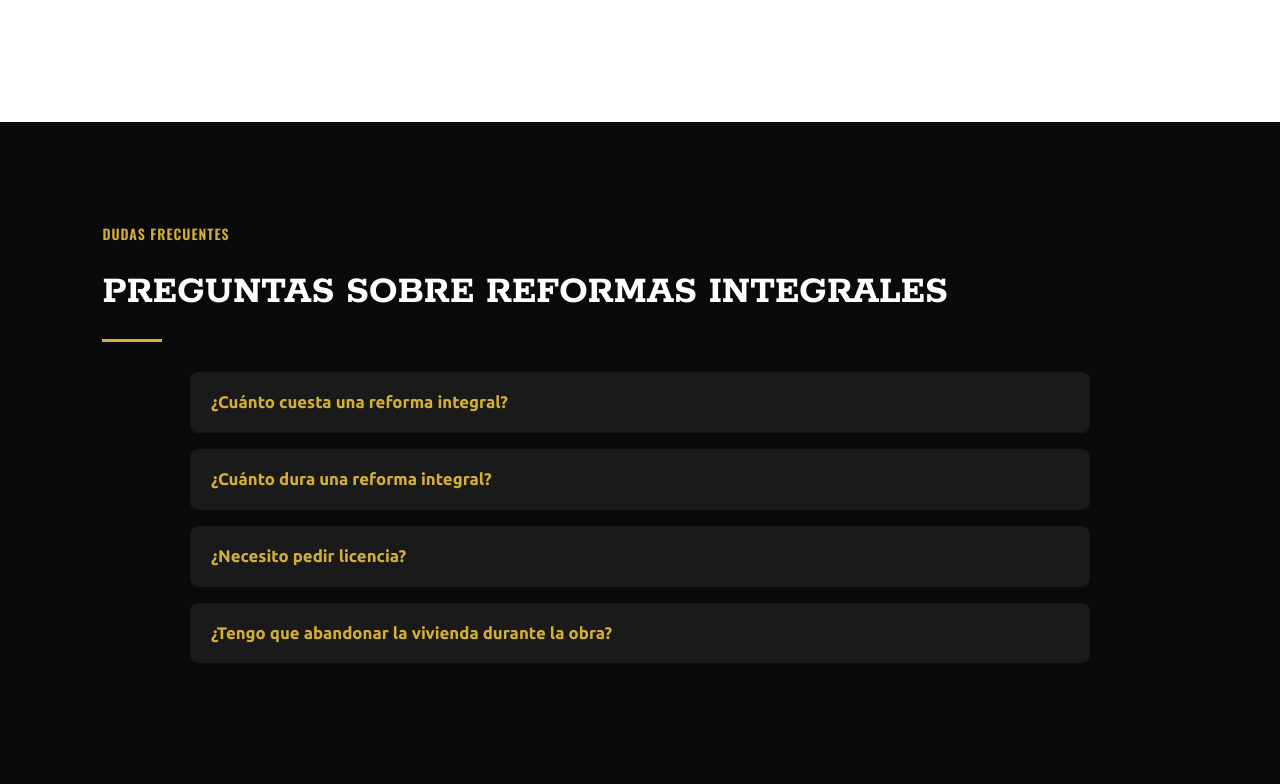
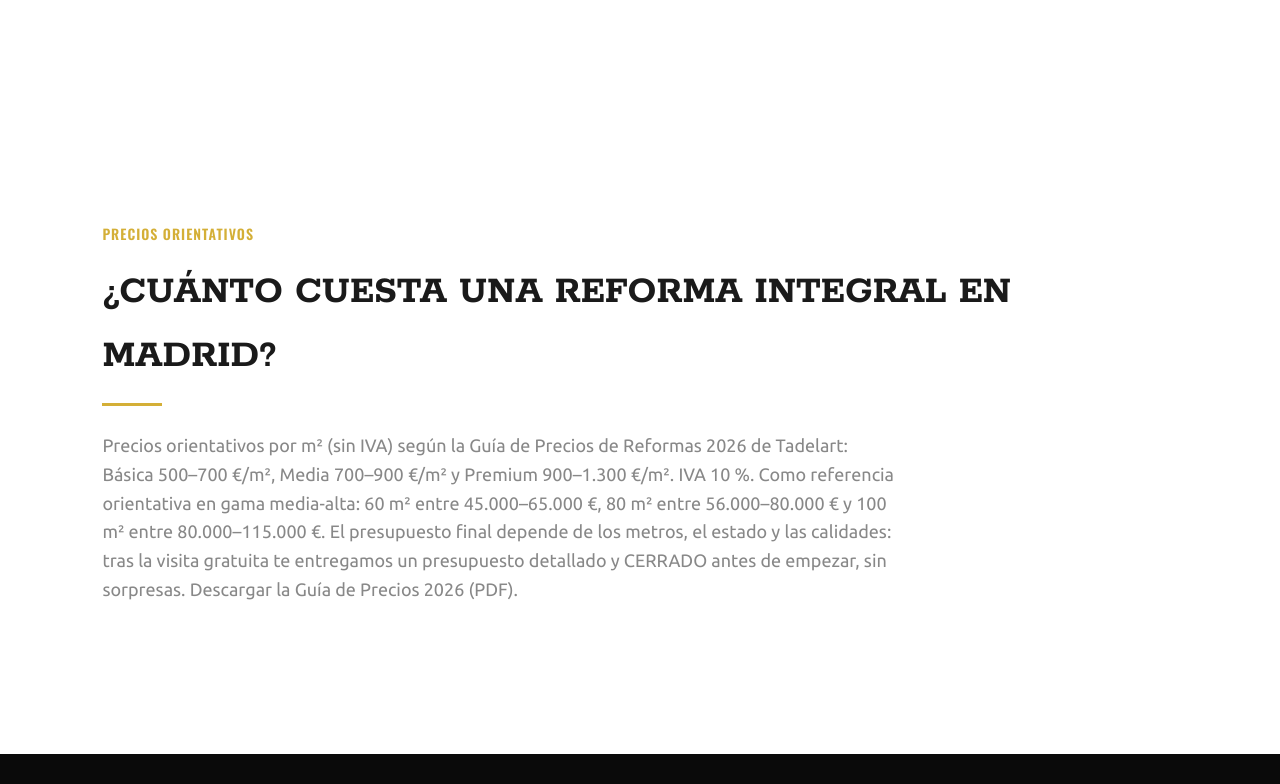
Before and after one commit to iatadelart-hub/cambios-pagina-muse-ia, a website: page reformas-integrales-madrid.html in a window 1280 px wide. Shown: the part 5436-6220 px from the top of the page. Drawn offline with nearby package versions, Linux system fonts and the light colour scheme.

Commit message:
Vista previa: bloque de precios Guía 2026 en integrales (corrección ancla FAQ)

```diff
--- a/reformas-integrales-madrid.html
+++ b/reformas-integrales-madrid.html
@@ -102,7 +102,12 @@
     <div class="blog-single-image" style="margin:30px 0;text-align:center;"><img src="img/landing/integral-dormitorio.jpg" alt="Dormitorio reformado con armarios empotrados" style="width:100%;max-height:480px;object-fit:cover;border-radius:8px;"></div>
     <p style="text-align:center;color:var(--gold);font-size:0.95rem;">Dormitorio con armarios empotrados a medida y acabado en tonos neutros.</p>
   </article></div>
-  <section class="section-dark"><div class="container">
+
+  <section class="section-light"><div class="container">
+    <span class="section-tag">Precios orientativos</span><h2 class="section-title">¿Cuánto cuesta una reforma integral en Madrid?</h2>
+    <p class="section-desc">Precios orientativos por m² (sin IVA) según la Guía de Precios de Reformas 2026 de Tadelart: Básica 500–700 €/m², Media 700–900 €/m² y Premium 900–1.300 €/m². IVA 10 %. Como referencia orientativa en gama media-alta: 60 m² entre 45.000–65.000 €, 80 m² entre 56.000–80.000 € y 100 m² entre 80.000–115.000 €. El presupuesto final depende de los metros, el estado y las calidades: tras la visita gratuita te entregamos un presupuesto detallado y CERRADO antes de empezar, sin sorpresas. <a href="https://tadelart.com/Guia-de-Precios-2026-Madrid.pdf">Descargar la Guía de Precios 2026 (PDF)</a>.</p>
+  </div></section>
+<section class="section-dark"><div class="container">
     <span class="section-tag">Dudas frecuentes</span><h2 class="section-title">Preguntas sobre reformas integrales</h2>
     <div style="max-width:900px;margin:30px auto 0;">
         <details style="margin-bottom:16px;background:var(--dark-card,#1a1a1a);border:var(--border-light,1px solid rgba(255,255,255,0.08));border-radius:8px;padding:16px 20px;color:#fff;">
```
